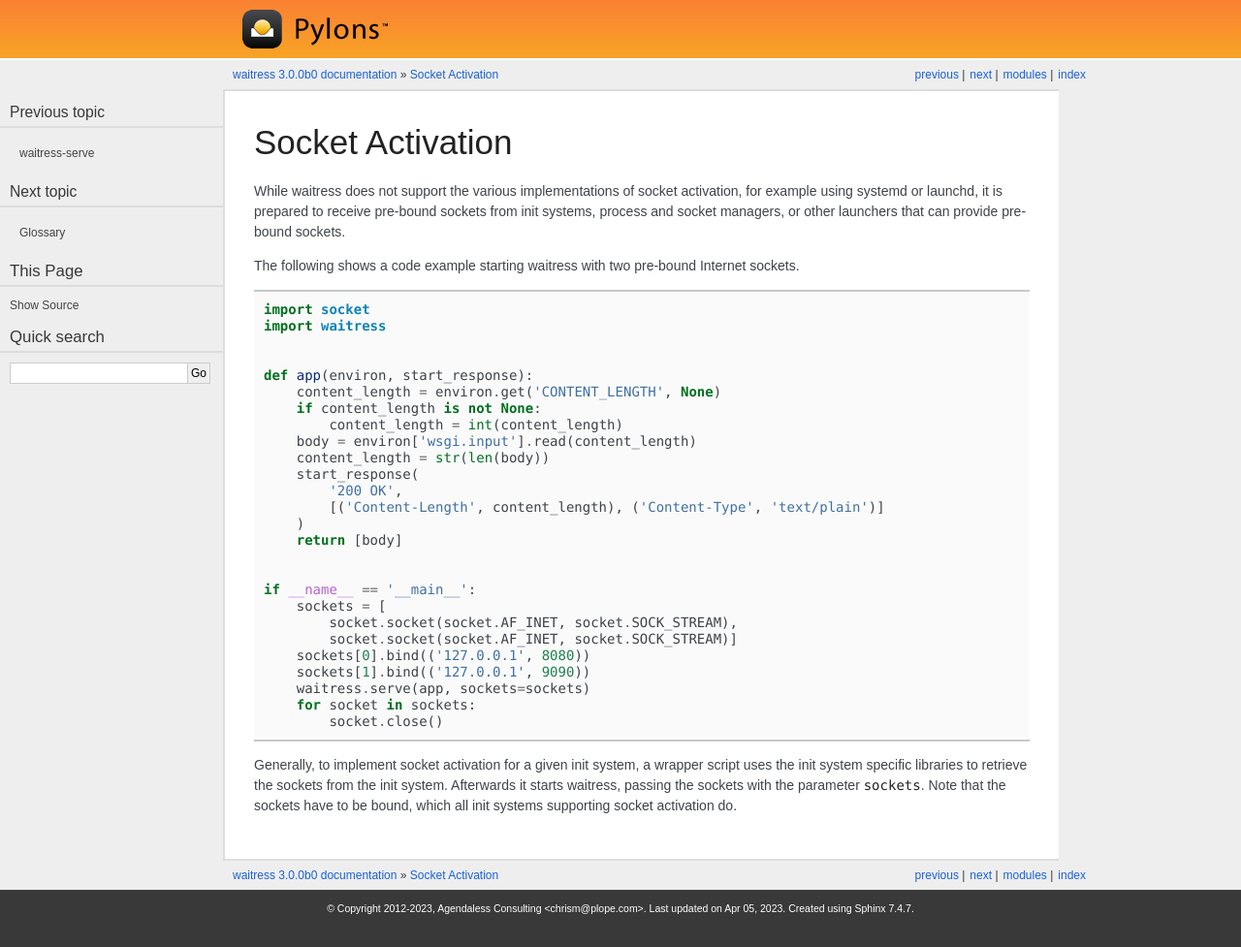
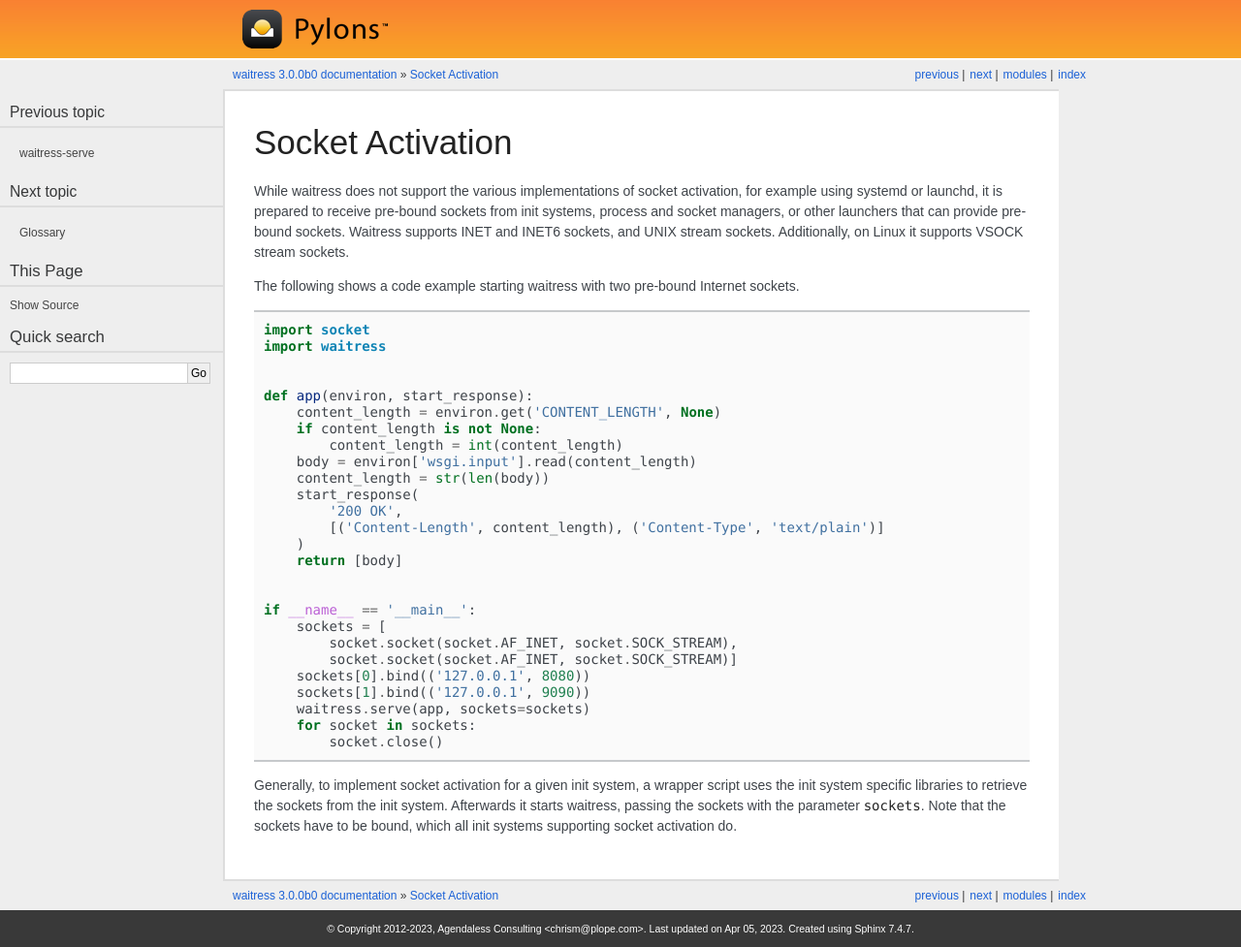
Before and after one commit to Pylons/waitress, a Sphinx documentation site: the page built from docs/socket-activation.rst, in a window 1280 px wide. Shown: the whole page at 97% size. Built offline with Sphinx 7.4.7, drawn with Linux system fonts in a browser that asks for light colours; some web fonts are replaced; before the commit the page ends 956 px from its top, so only the background shows below that.

Commit message:
Add note about vsock socket

```diff
--- a/docs/socket-activation.rst
+++ b/docs/socket-activation.rst
@@ -4,7 +4,8 @@ Socket Activation
 While waitress does not support the various implementations of socket activation,
 for example using systemd or launchd, it is prepared to receive pre-bound sockets
 from init systems, process and socket managers, or other launchers that can provide
-pre-bound sockets.
+pre-bound sockets. Waitress supports INET and INET6 sockets, and UNIX stream sockets.
+Additionally, on Linux it supports VSOCK stream sockets.
 
 The following shows a code example starting waitress with two pre-bound Internet sockets.
 
```
